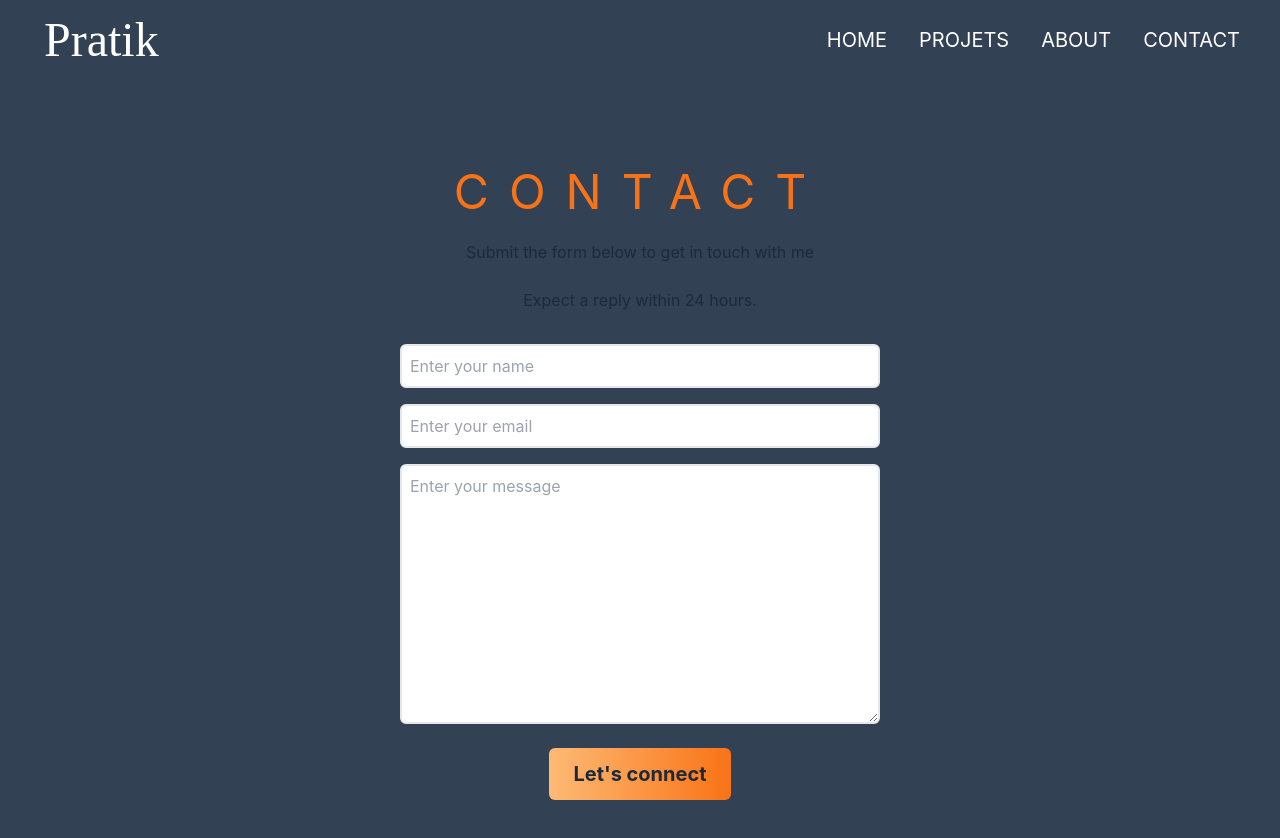
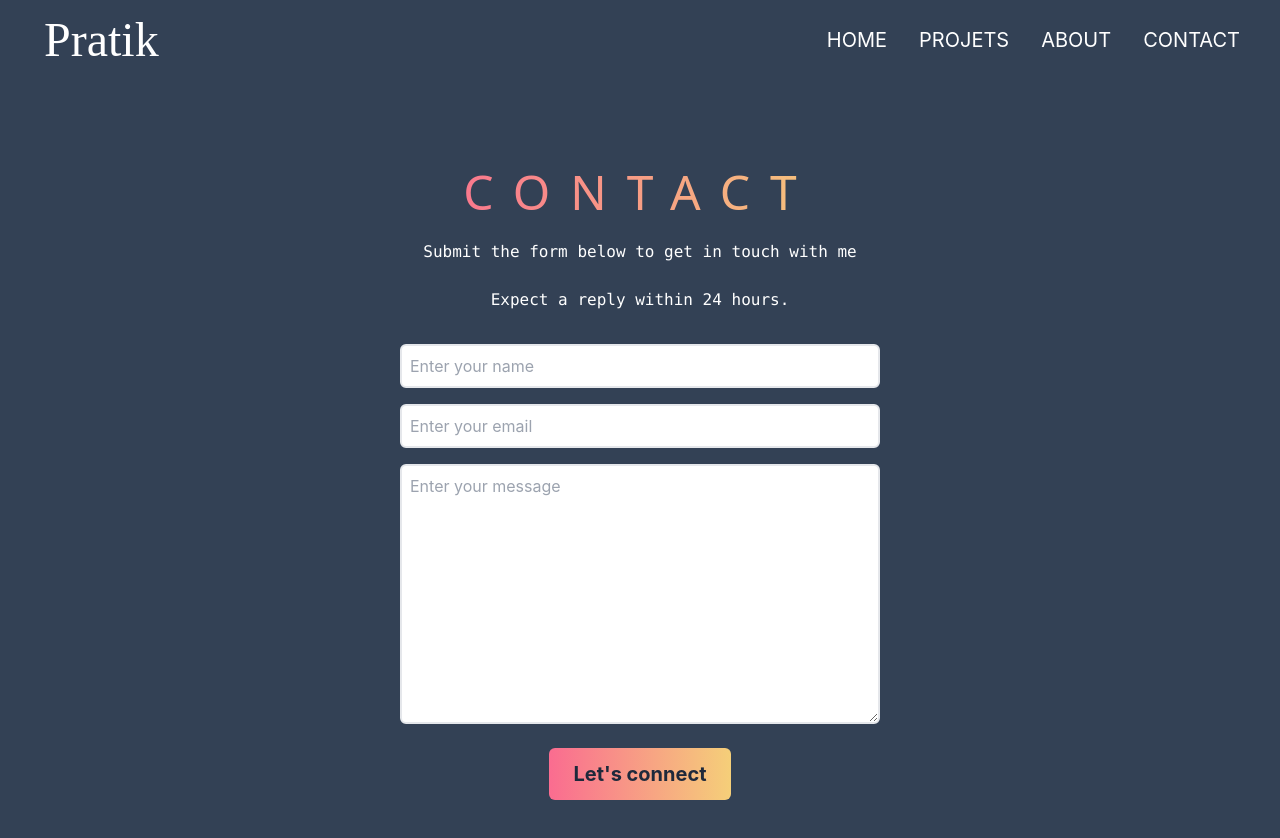
Before and after one commit to Pratik772846/Portfolio, a React (Create React App) app: page /contact in a window 1280 px wide. Shown: the top 838 px of the page. Built offline with nearby package versions, Linux system fonts and the light colour scheme.

Commit message:
contact css fixed

```diff
--- a/public/index.html
+++ b/public/index.html
@@ -24,7 +24,7 @@
       work correctly both with client-side routing and a non-root public URL.
       Learn how to configure a non-root public URL by running `npm run build`.
     -->
-    <title>React App</title>
+    <title>Pratik-Portfolio</title>
   </head>
   <body>
     <noscript>You need to enable JavaScript to run this app.</noscript>
--- a/src/components/Contact/Contact.jsx
+++ b/src/components/Contact/Contact.jsx
@@ -8,9 +8,9 @@ const Contact = () => {
             <div className='flex flex-col text-center  mx-auto'>
             <div className='flex flex-col p-4 pt-8 md:w-[40%] justify-center max-w-screen mx-auto h-full'>
                 <div className='pb-8 mt-8'>
-                  <h3 className='uppercase text-orange-500 text-5xl tracking-[20px] mt-6'>Contact </h3>
-                  <p className='pt-6  text-slate-800 '>Submit the form below to get in touch with me</p>
-                  <p className='pt-6  text-slate-800 '>Expect a reply within 24 hours.</p>
+                  <h3 className='uppercase bg-gradient-to-r from-color1  to-color2  text-transparent bg-clip-text font-sans  text-5xl tracking-[20px] mt-6'>Contact </h3>
+                  <p className='pt-6  text-white font-mono '>Submit the form below to get in touch with me</p>
+                  <p className='pt-6  text-white font-mono '>Expect a reply within 24 hours.</p>
                 </div>
 
 
@@ -21,7 +21,7 @@ const Contact = () => {
                       <textarea name='message' rows='10' placeholder='Enter your message' className='p-2  border-2 rounded-md focus:outline-[#F7AB0A] text-orange-500'></textarea>
 
                       <div className='items-center'>
-                      <button className='group text-slate-800 w-fit px-6 py-3 my-6 flex items-center rounded-md bg-gradient-to-r from-orange-300 to-orange-500 cursor-pointer mx-auto hover:scale-110 duration-300' ><b className='text-xl'>Let's connect</b></button>
+                      <button className='group text-slate-800 w-fit px-6 py-3 my-6 flex items-center rounded-md bg-gradient-to-r from-color1  to-color2 cursor-pointer mx-auto hover:scale-110 duration-300' ><b className='text-xl'>Let's connect</b></button>
                       </div>
 
                   </form>
```
